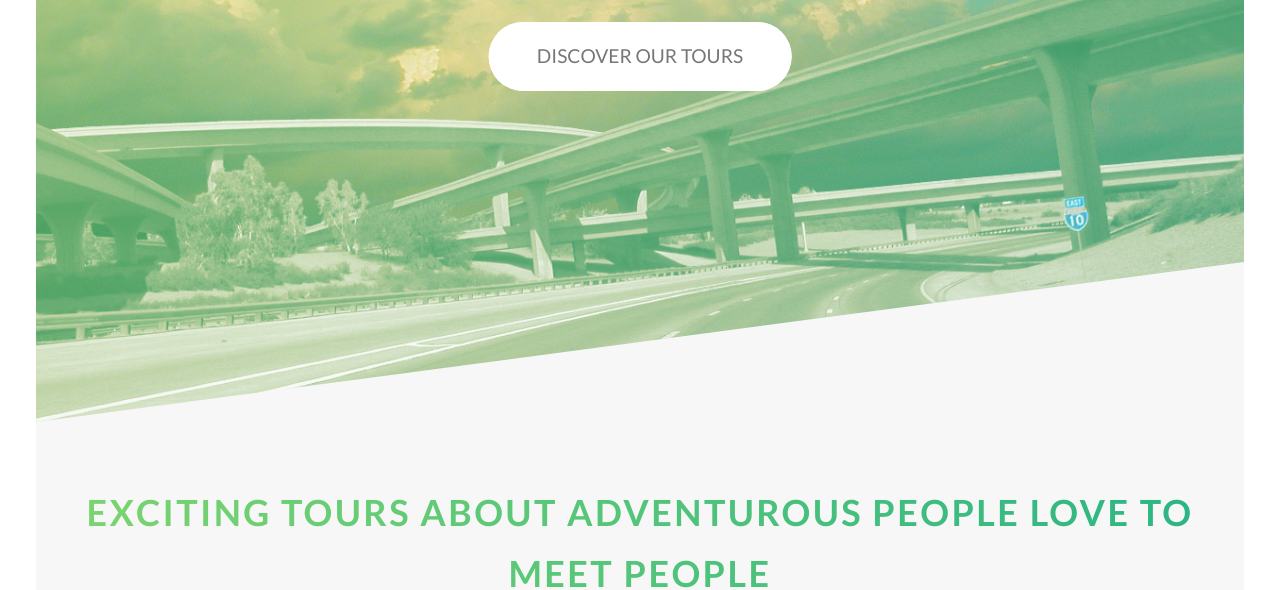
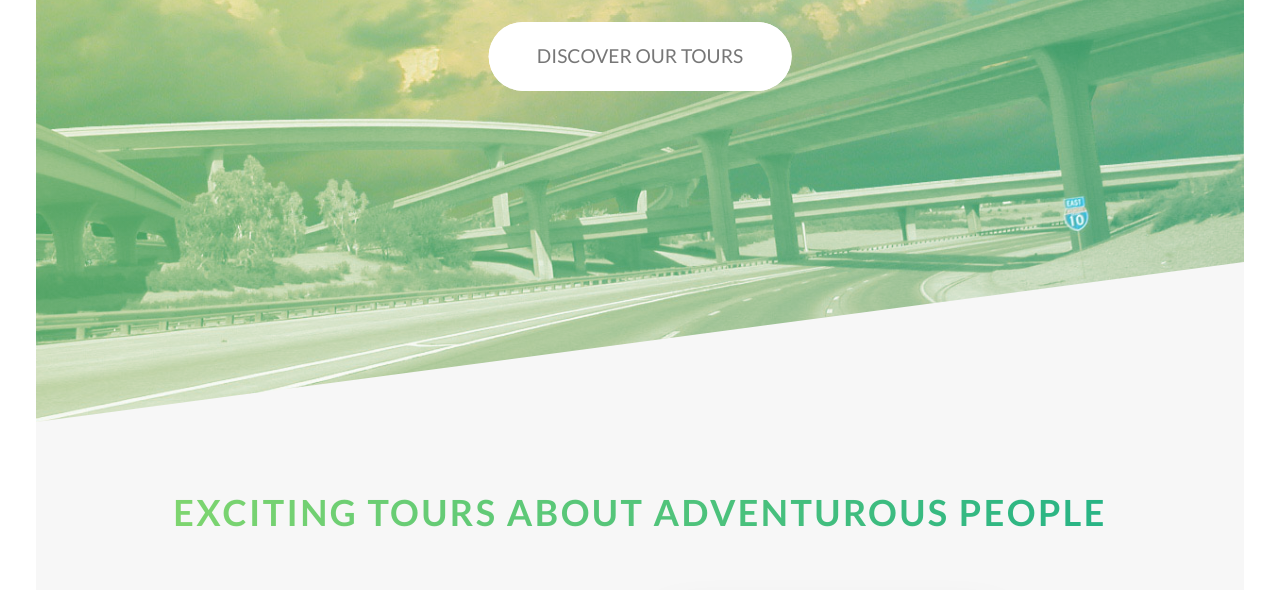
Before and after one commit to Amerage/Tour, a website: page index.html in a window 1280 px wide. Shown: the part 374-964 px from the top of the page. Drawn offline with Linux system fonts and the light colour scheme.

Commit message:
remove the comment

```diff
--- a/index.html
+++ b/index.html
@@ -69,7 +69,6 @@
         <div class="u-center-text u-margin-bottom-large">
           <h2 class="heading-secondary">
             Exciting tours about adventurous people
-            Love to meet people
           </h2>
         </div>
 
```
